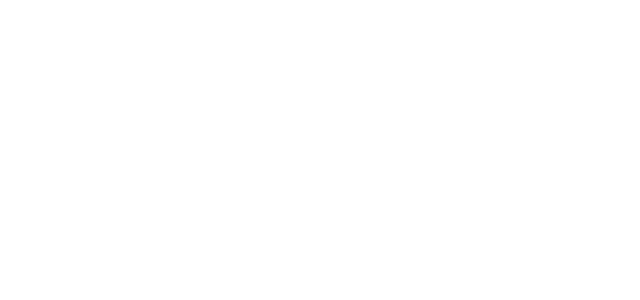
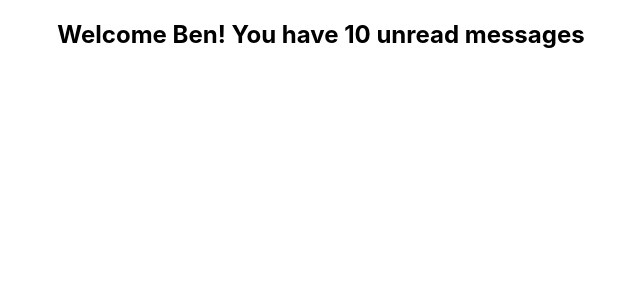
Before and after one commit to BensonFeng/react-typescript-practice, a React (Create React App) app: page / in a window 1280 px wide. Shown: the top 300 px of the page, without its empty margins (319-959 px from the left). Built offline with nearby package versions, Linux system fonts and the light colour scheme.

Commit message:
create type on props

```diff
--- a/src/App.tsx
+++ b/src/App.tsx
@@ -1,7 +1,12 @@
 import "./App.css";
+import { Greet } from "./components/Greet";
 
 function App() {
-  return <div className="App"></div>;
+  return (
+    <div className="App">
+      <Greet name="Ben" />
+    </div>
+  );
 }
 
 export default App;
--- /dev/null
+++ b/src/components/Greet.tsx
@@ -0,0 +1,11 @@
+type GreetProps = {
+  name: string;
+};
+
+export function Greet(props: GreetProps) {
+  return (
+    <div>
+      <h2>Welcome {props.name}! You have 10 unread messages</h2>
+    </div>
+  );
+}
```
